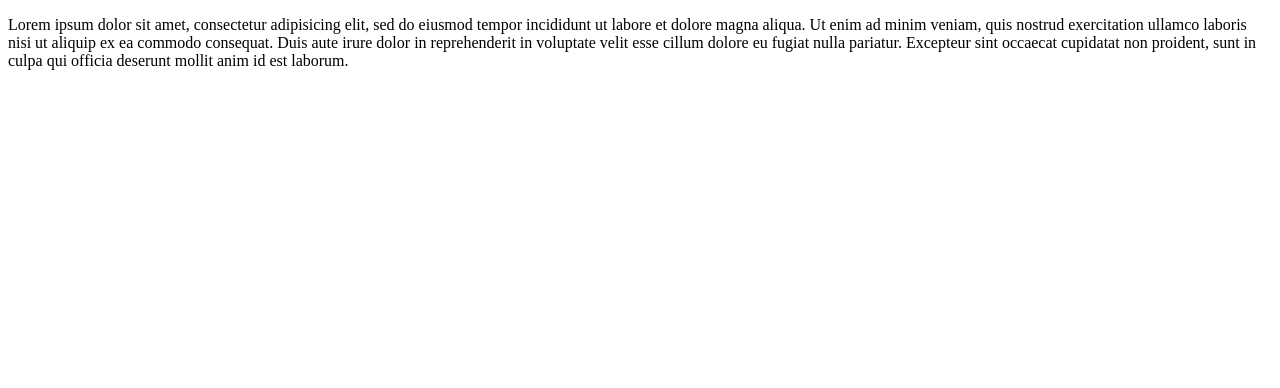
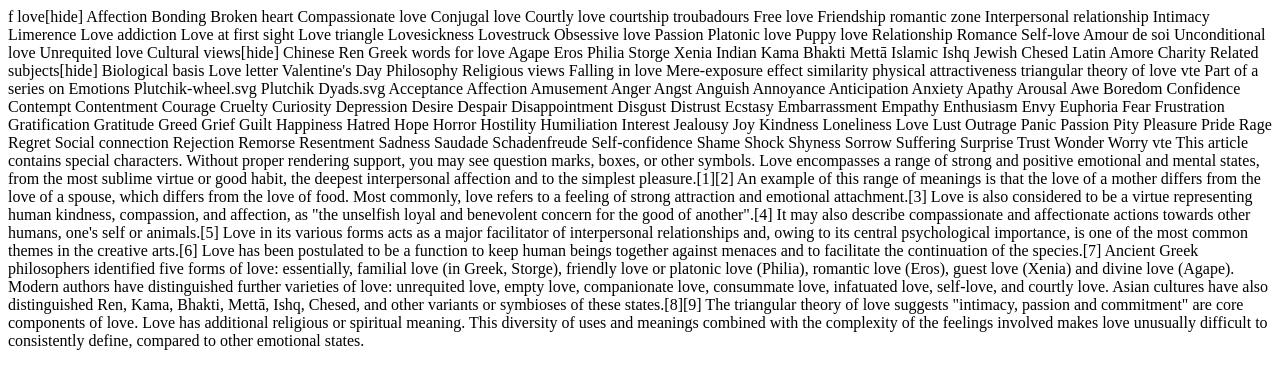
Before and after one commit to lanre7912/class1903we, a plain HTML site: page index.html in a window 1280 px wide. Drawn offline with Linux system fonts and the light colour scheme.

Commit message:
modify code2

```diff
--- a/index.html
+++ b/index.html
@@ -4,12 +4,27 @@
 	<title>Learning git</title>
 </head>
 <body>
-	<p>Lorem ipsum dolor sit amet, consectetur adipisicing elit, sed do eiusmod
-	tempor incididunt ut labore et dolore magna aliqua. Ut enim ad minim veniam,
-	quis nostrud exercitation ullamco laboris nisi ut aliquip ex ea commodo
-	consequat. Duis aute irure dolor in reprehenderit in voluptate velit esse
-	cillum dolore eu fugiat nulla pariatur. Excepteur sint occaecat cupidatat non
-	proident, sunt in culpa qui officia deserunt mollit anim id est laborum.
-	</p>
+	f love[hide]
+Affection Bonding Broken heart Compassionate love Conjugal love Courtly love courtship troubadours Free love Friendship romantic zone Interpersonal relationship Intimacy Limerence Love addiction Love at first sight Love triangle Lovesickness Lovestruck Obsessive love Passion Platonic love Puppy love Relationship Romance Self-love Amour de soi Unconditional love Unrequited love
+Cultural views[hide]
+Chinese Ren Greek words for love Agape Eros Philia Storge Xenia Indian Kama Bhakti Mettā Islamic Ishq Jewish Chesed Latin Amore Charity
+Related subjects[hide]
+Biological basis Love letter Valentine's Day Philosophy Religious views Falling in love Mere-exposure effect similarity physical attractiveness triangular theory of love
+vte
+Part of a series on
+Emotions
+Plutchik-wheel.svg
+Plutchik Dyads.svg
+Acceptance Affection Amusement Anger Angst Anguish Annoyance Anticipation Anxiety Apathy Arousal Awe Boredom Confidence Contempt Contentment Courage Cruelty Curiosity Depression Desire Despair Disappointment Disgust Distrust Ecstasy Embarrassment Empathy Enthusiasm Envy Euphoria Fear Frustration Gratification Gratitude Greed Grief Guilt Happiness Hatred Hope Horror Hostility Humiliation Interest Jealousy Joy Kindness Loneliness Love Lust Outrage Panic Passion Pity Pleasure Pride Rage Regret Social connection Rejection Remorse Resentment Sadness Saudade Schadenfreude Self-confidence Shame Shock Shyness Sorrow Suffering Surprise Trust Wonder Worry
+vte
+This article contains special characters. Without proper rendering support, you may see question marks, boxes, or other symbols.
+Love encompasses a range of strong and positive emotional and mental states, from the most sublime virtue or good habit, the deepest interpersonal affection and to the simplest pleasure.[1][2] An example of this range of meanings is that the love of a mother differs from the love of a spouse, which differs from the love of food. Most commonly, love refers to a feeling of strong attraction and emotional attachment.[3]
+
+Love is also considered to be a virtue representing human kindness, compassion, and affection, as "the unselfish loyal and benevolent concern for the good of another".[4] It may also describe compassionate and affectionate actions towards other humans, one's self or animals.[5]
+
+Love in its various forms acts as a major facilitator of interpersonal relationships and, owing to its central psychological importance, is one of the most common themes in the creative arts.[6] Love has been postulated to be a function to keep human beings together against menaces and to facilitate the continuation of the species.[7]
+
+Ancient Greek philosophers identified five forms of love: essentially, familial love (in Greek, Storge), friendly love or platonic love (Philia), romantic love (Eros), guest love (Xenia) and divine love (Agape). Modern authors have distinguished further varieties of love: unrequited love, empty love, companionate love, consummate love, infatuated love, self-love, and courtly love. Asian cultures have also distinguished Ren, Kama, Bhakti, Mettā, Ishq, Chesed, and other variants or symbioses of these states.[8][9] The triangular theory of love suggests "intimacy, passion and commitment" are core components of love. Love has additional religious or spiritual meaning. This diversity of uses and meanings combined with the complexity of the feelings involved makes love unusually difficult to consistently define, compared to other emotional states.
+
 </body>
 </html>
```
